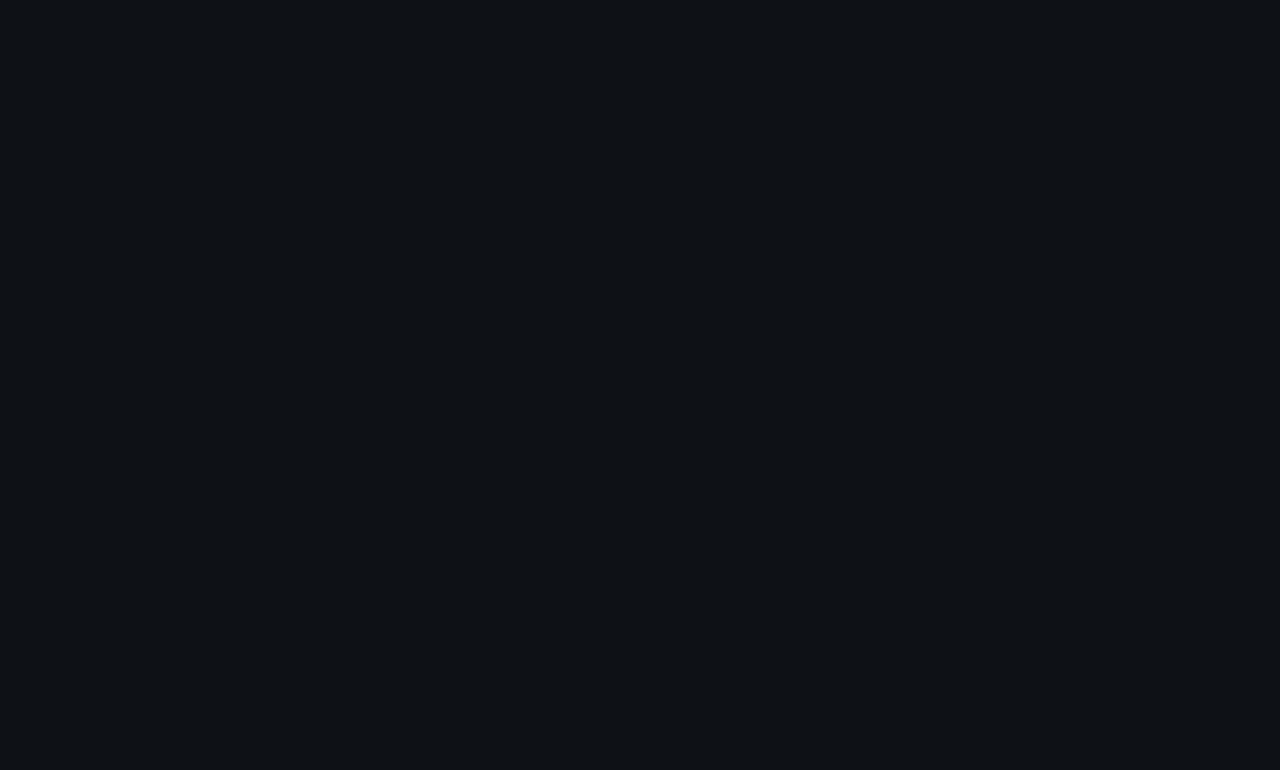
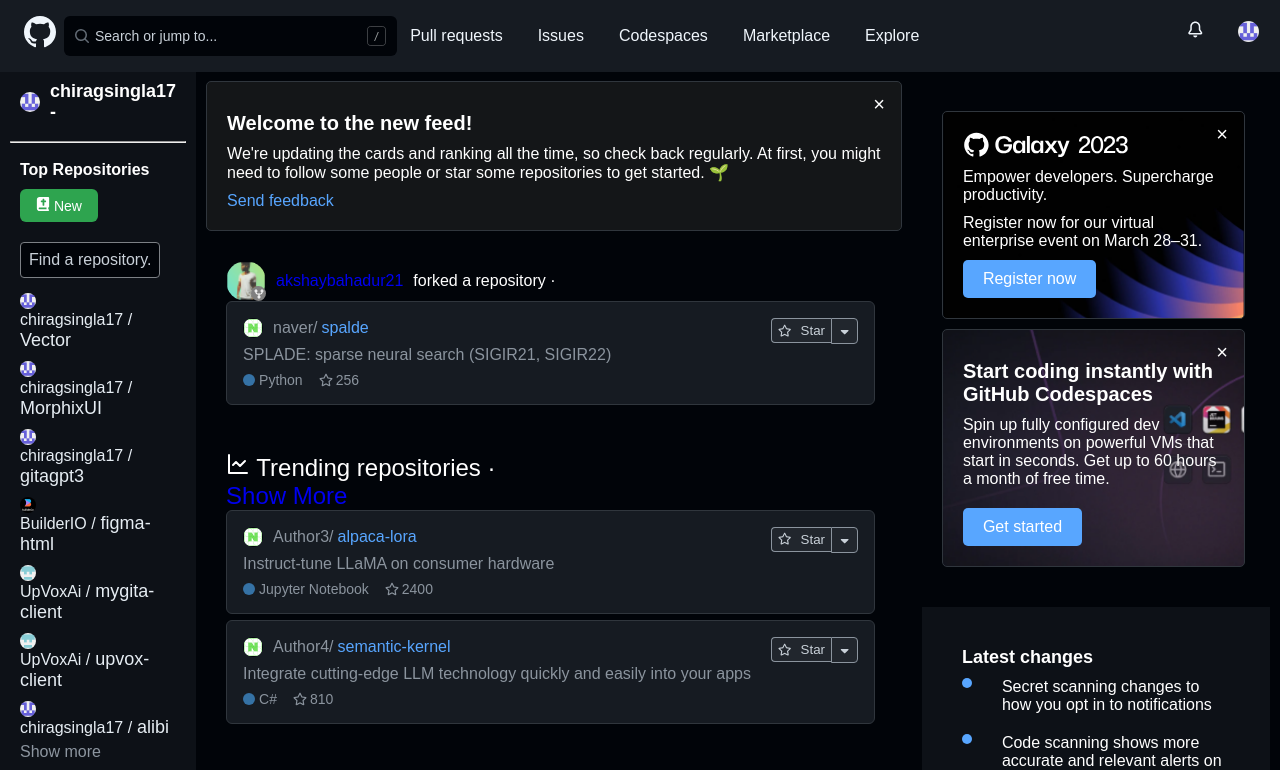
Before and after one commit to Filippov-Nikolay/Clone__GitHub, a React (Create React App) app: page /vb-app in a window 1280 px wide. Before the commit this address had no page. Shown: the top 770 px of the page. Built offline with nearby package versions, Linux system fonts and the light colour scheme.

Commit message:
MergeUpdate

```diff
--- a/src/test.js
+++ b/src/test.js
@@ -9,10 +9,10 @@ const AppRouter = () => {
   return (
     <Router>
       <Routes>
-        <Route path="/Clone__GitHub/" element={<Index />} />
-        <Route path="Clone__GitHub/profile" element={<Profile />} />
-        <Route path="Clone__GitHub/vb-profile" element={<VbProfile/>}/>
-        <Route path="Clone__GitHub/vb-app" element={<VbApp/>}/>
+        <Route path="Clone__GitHub/" element={<Index />} />
+        <Route path="/profile" element={<Profile />} />
+        <Route path="/vb-profile" element={<VbProfile/>}/>
+        <Route path="/vb-app" element={<VbApp/>}/>
       </Routes>
     </Router>
   );
```
